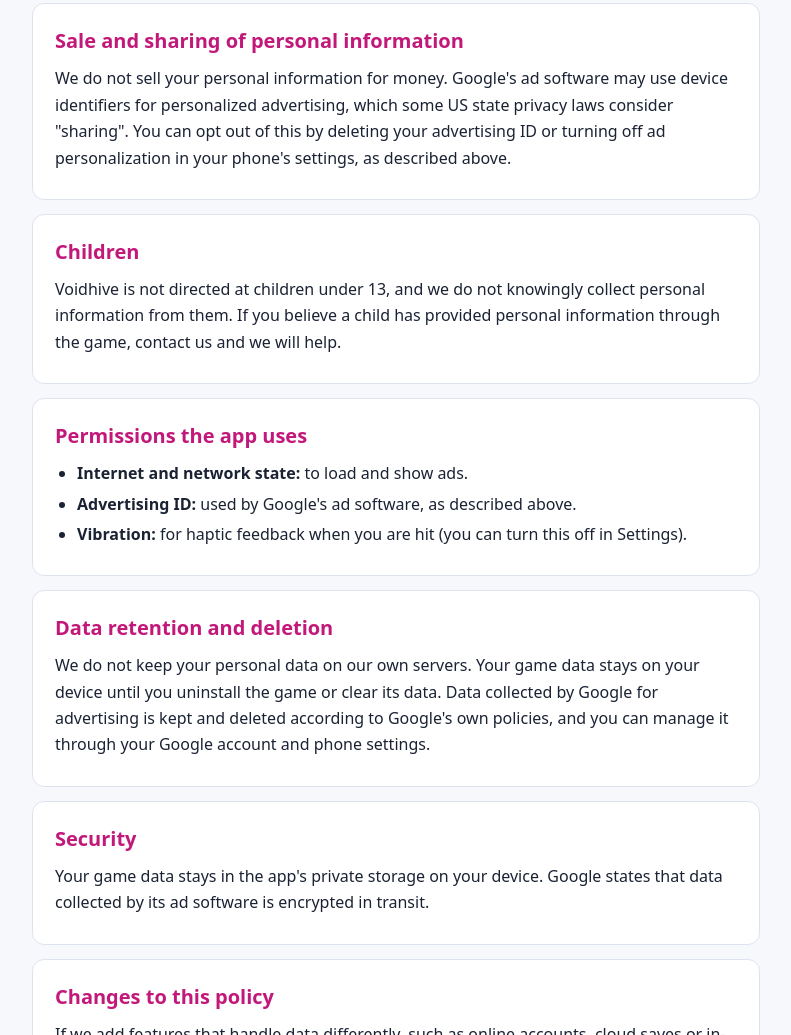
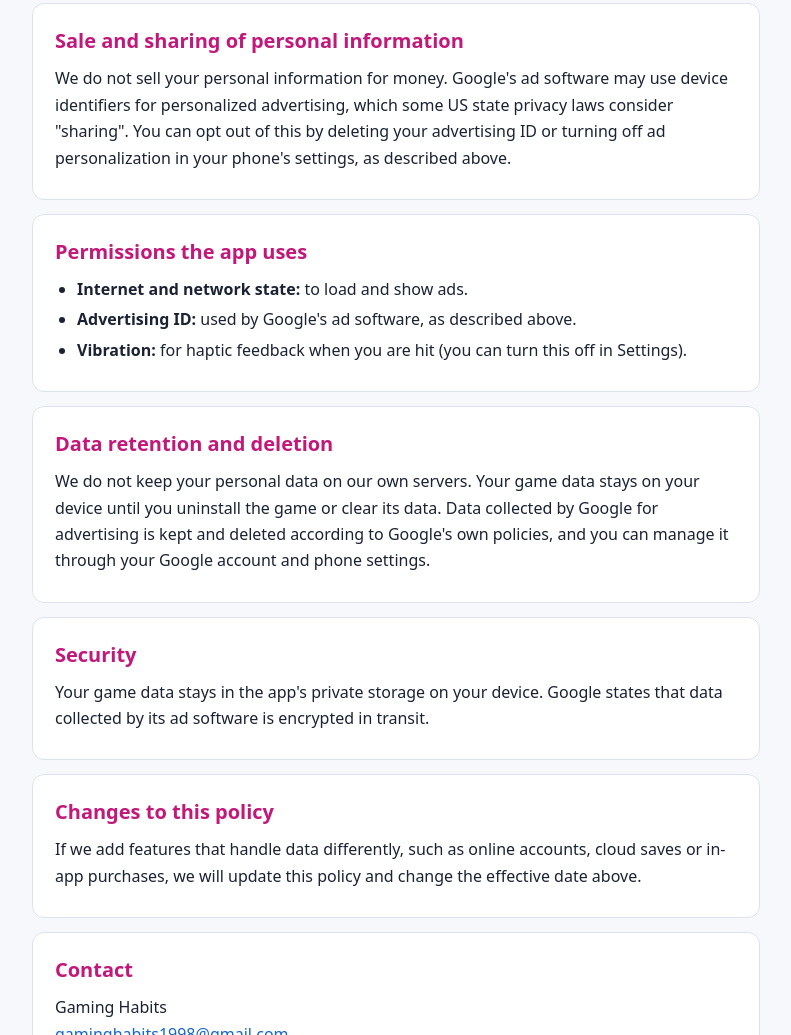
Before and after one commit to WRifai98/WRifai98.github.io, a plain HTML site: page privacy.html in a window 1280 px wide. Shown: the part 1847-2882 px from the top of the page, without its empty margins (244-1035 px from the left). Drawn offline with Linux system fonts and the light colour scheme.

Commit message:
Privacy policy: remove children section
Co-Authored-By: Claude Opus 5.5 <noreply@anthropic.com>

```diff
--- a/privacy.html
+++ b/privacy.html
@@ -73,11 +73,6 @@
 </section>
 
 <section>
-  <h2>Children</h2>
-  <p>Voidhive is not directed at children under 13, and we do not knowingly collect personal information from them. If you believe a child has provided personal information through the game, contact us and we will help.</p>
-</section>
-
-<section>
   <h2>Permissions the app uses</h2>
   <ul>
     <li><strong>Internet and network state:</strong> to load and show ads.</li>
```
